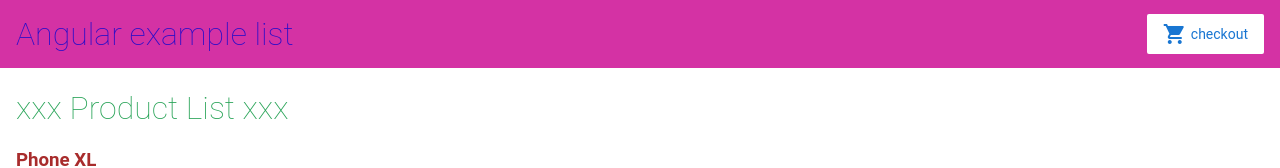
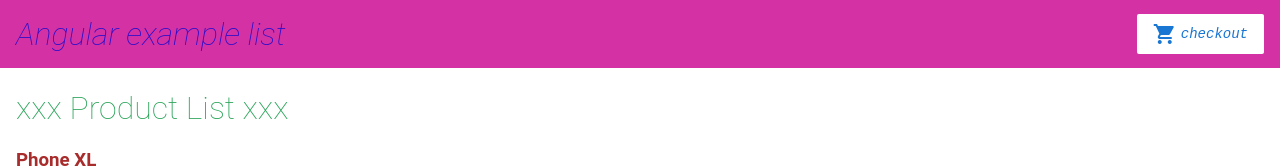
Before and after one commit to dieterjava/angular-dtbng7, an Angular app: page / in a window 1280 px wide. Shown: the top 168 px of the page. Built offline with nearby package versions, Linux system fonts and the light colour scheme.

Commit message:
1 file modified

```diff
--- a/src/app/top-bar/top-bar.component.css
+++ b/src/app/top-bar/top-bar.component.css
@@ -0,0 +1,5 @@
+a {
+  font-family: 'Courier New', Courier, monospace;
+  font-size: 10;
+  font-style: italic;
+}
```
